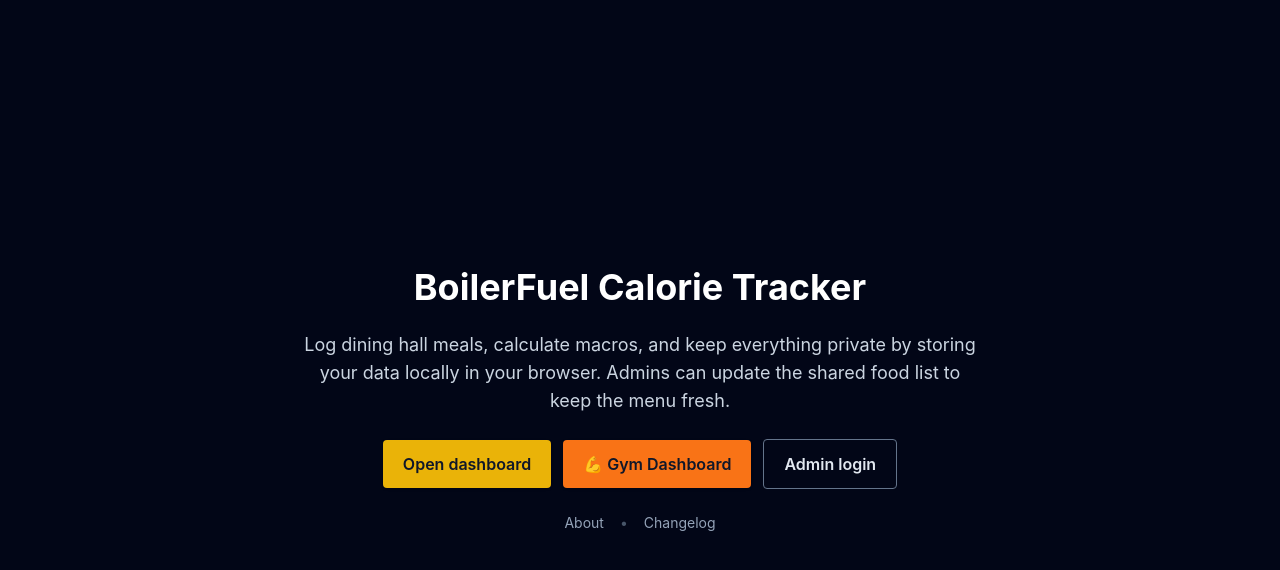
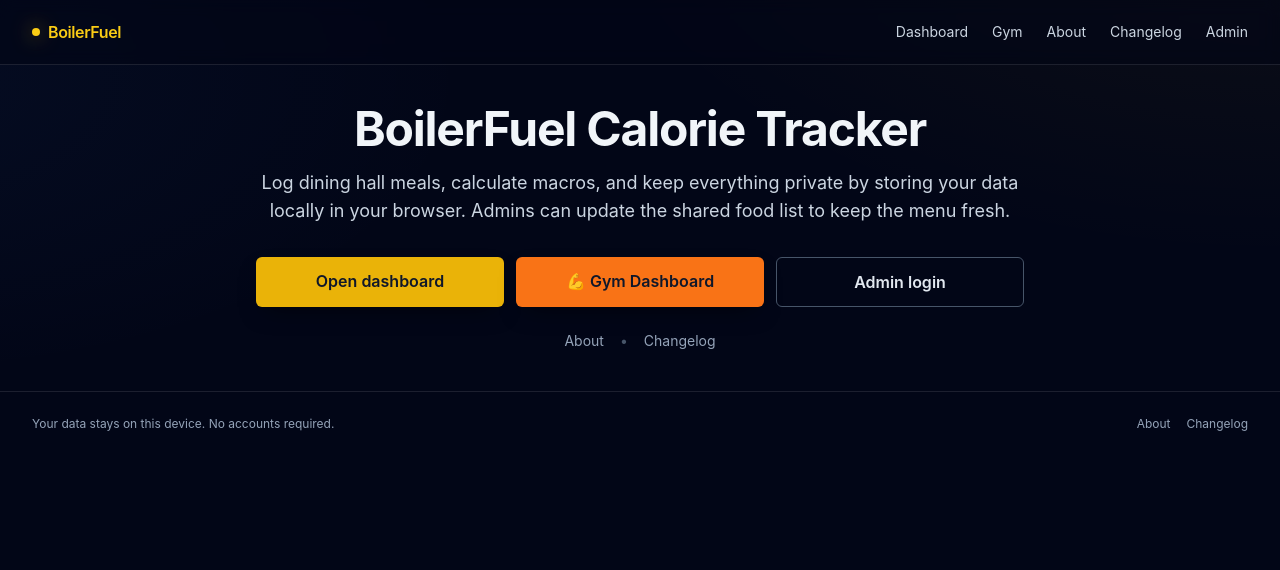
Before and after one commit to Dapize-Mo/boilerfuel-calorie-tracker, a Next.js app in the folder frontend/: page / in a window 1280 px wide. Shown: the top 570 px of the page. Built offline with nearby package versions, Linux system fonts and the light colour scheme.

Commit message:
UI polish: shared Layout header/footer, Tailwind theme tweaks, subtle background, and monorepo vercel.json for frontend build; refined homepage and dashboard visuals

```diff
--- /dev/null
+++ b/frontend/components/Layout.jsx
@@ -0,0 +1,122 @@
+import { useState, useEffect } from 'react';
+import Link from 'next/link';
+
+export default function Layout({ children }) {
+  const [open, setOpen] = useState(false);
+
+  // Close mobile menu on route change hash or resize
+  useEffect(() => {
+    function onResize() {
+      if (window.innerWidth >= 1024) setOpen(false);
+    }
+    window.addEventListener('resize', onResize);
+    return () => window.removeEventListener('resize', onResize);
+  }, []);
+
+  return (
+    <div className="min-h-screen bg-slate-950 text-slate-100 antialiased">
+      <Header open={open} setOpen={setOpen} />
+      <main className="container mx-auto px-4 sm:px-6 lg:px-8 py-6 lg:py-10">
+        {children}
+      </main>
+      <Footer />
+    </div>
+  );
+}
+
+function Header({ open, setOpen }) {
+  return (
+    <header className="sticky top-0 z-40 border-b border-white/10 backdrop-blur supports-[backdrop-filter]:bg-slate-950/60">
+      <div className="container mx-auto px-4 sm:px-6 lg:px-8">
+        <div className="flex h-16 items-center justify-between">
+          <Link href="/" className="flex items-center gap-2 font-semibold text-yellow-400">
+            <span className="inline-block h-2 w-2 rounded-full bg-yellow-400 shadow-[0_0_20px_rgba(250,204,21,0.7)]" />
+            <span className="tracking-tight">BoilerFuel</span>
+          </Link>
+
+          <nav className="hidden lg:flex items-center gap-6 text-sm">
+            <HeaderLink href="/dashboard">Dashboard</HeaderLink>
+            <HeaderLink href="/gym">Gym</HeaderLink>
+            <HeaderLink href="/about">About</HeaderLink>
+            <HeaderLink href="/changelog">Changelog</HeaderLink>
+            <HeaderLink href="/admin">Admin</HeaderLink>
+          </nav>
+
+          <button
+            aria-label="Toggle menu"
+            className="lg:hidden inline-flex items-center justify-center rounded-md border border-white/10 bg-white/5 p-2 text-slate-200 hover:bg-white/10 transition"
+            onClick={() => setOpen((v) => !v)}
+          >
+            <svg
+              xmlns="http://www.w3.org/2000/svg"
+              viewBox="0 0 24 24"
+              fill="none"
+              stroke="currentColor"
+              strokeWidth="2"
+              className="h-5 w-5"
+            >
+              {open ? (
+                <path strokeLinecap="round" strokeLinejoin="round" d="M6 18L18 6M6 6l12 12" />
+              ) : (
+                <path strokeLinecap="round" strokeLinejoin="round" d="M4 6h16M4 12h16M4 18h16" />
+              )}
+            </svg>
+          </button>
+        </div>
+      </div>
+
+      {open && (
+        <div className="border-t border-white/10 bg-slate-900/70 lg:hidden">
+          <div className="container mx-auto px-4 sm:px-6 lg:px-8 py-3">
+            <div className="grid gap-2 text-sm">
+              <MobileLink href="/dashboard" onClick={() => setOpen(false)}>Dashboard</MobileLink>
+              <MobileLink href="/gym" onClick={() => setOpen(false)}>Gym</MobileLink>
+              <MobileLink href="/about" onClick={() => setOpen(false)}>About</MobileLink>
+              <MobileLink href="/changelog" onClick={() => setOpen(false)}>Changelog</MobileLink>
+              <MobileLink href="/admin" onClick={() => setOpen(false)}>Admin</MobileLink>
+            </div>
+          </div>
+        </div>
+      )}
+    </header>
+  );
+}
+
+function HeaderLink({ href, children }) {
+  return (
+    <Link
+      href={href}
+      className="text-slate-300 hover:text-yellow-400 transition-colors"
+    >
+      {children}
+    </Link>
+  );
+}
+
+function MobileLink({ href, children, onClick }) {
+  return (
+    <Link
+      href={href}
+      onClick={onClick}
+      className="block rounded-md px-3 py-2 text-slate-200 hover:text-yellow-400 hover:bg-white/5 transition"
+    >
+      {children}
+    </Link>
+  );
+}
+
+function Footer() {
+  return (
+    <footer className="border-t border-white/10">
+      <div className="container mx-auto px-4 sm:px-6 lg:px-8 py-6 text-xs text-slate-400 flex flex-wrap items-center justify-between gap-3">
+        <p>
+          Your data stays on this device. No accounts required.
+        </p>
+        <div className="flex items-center gap-4">
+          <Link href="/about" className="hover:text-yellow-400 transition-colors">About</Link>
+          <Link href="/changelog" className="hover:text-yellow-400 transition-colors">Changelog</Link>
+        </div>
+      </div>
+    </footer>
+  );
+}
--- a/frontend/pages/_app.js
+++ b/frontend/pages/_app.js
@@ -1,6 +1,7 @@
 import '../styles/globals.css';
 import Head from 'next/head';
 import { useEffect } from 'react';
+import Layout from '../components/Layout';
 
 function MyApp({ Component, pageProps }) {
   useEffect(() => {
@@ -15,7 +16,9 @@ function MyApp({ Component, pageProps }) {
       <Head>
         <meta name="viewport" content="width=device-width, initial-scale=1" />
       </Head>
-      <Component {...pageProps} />
+      <Layout>
+        <Component {...pageProps} />
+      </Layout>
     </>
   );
 }
--- a/frontend/pages/dashboard.jsx
+++ b/frontend/pages/dashboard.jsx
@@ -433,9 +433,9 @@ export default function Dashboard() {
         <Head>
           <title>Loading... - BoilerFuel Dashboard</title>
         </Head>
-        <main className="min-h-screen bg-slate-950 text-white flex items-center justify-center">
+        <div className="min-h-[50vh] flex items-center justify-center">
           <div className="text-xl">Loading menu...</div>
-        </main>
+        </div>
       </>
     );
   }
@@ -446,18 +446,9 @@ export default function Dashboard() {
         <title>BoilerFuel Dashboard - Track Your Meals</title>
         <meta name="description" content="Track your meals and activities with BoilerFuel calorie tracker" />
       </Head>
-      <main className="min-h-screen bg-slate-950 text-white p-6">
+      <div>
         <div className="mx-auto max-w-6xl space-y-6">
-          {/* Navigation */}
-          <nav className="flex items-center gap-4 text-sm text-slate-400">
-            <Link href="/" className="hover:text-yellow-400 transition-colors">← Home</Link>
-            <span className="text-slate-600">|</span>
-            <Link href="/gym" className="hover:text-yellow-400 transition-colors">💪 Gym</Link>
-            <span className="text-slate-600">|</span>
-            <Link href="/about" className="hover:text-yellow-400 transition-colors">About</Link>
-            <span className="text-slate-600">|</span>
-            <Link href="/changelog" className="hover:text-yellow-400 transition-colors">Changelog</Link>
-          </nav>
+          {/* Global header provides navigation */}
 
           <header className="flex flex-col gap-4 md:flex-row md:items-center md:justify-between">
             <div>
@@ -471,7 +462,8 @@ export default function Dashboard() {
             >
               Clear all logs
             </button>
-          </header>        {menuError && (
+          </header>
+        {menuError && (
           <div className="rounded border border-red-500 bg-red-500/10 px-4 py-3 text-red-400">
             {menuError}
           </div>
@@ -769,7 +761,7 @@ export default function Dashboard() {
           </section>
         </div>
       </div>
-    </main>
+  </div>
     </>
   );
 }
--- a/frontend/pages/index.jsx
+++ b/frontend/pages/index.jsx
@@ -8,50 +8,42 @@ export default function Home() {
         <title>BoilerFuel Calorie Tracker - Home</title>
         <meta name="description" content="Track dining hall meals, calculate macros, and keep your data private" />
       </Head>
-      <main className="min-h-screen bg-slate-950 text-white flex items-center justify-center p-6">
-        <section className="max-w-2xl space-y-6 text-center">
-          <h1 className="text-4xl font-bold">BoilerFuel Calorie Tracker</h1>
-        <p className="text-lg text-slate-300">
+      <section className="mx-auto max-w-3xl text-center">
+        <h1 className="text-4xl sm:text-5xl font-bold tracking-tight">
+          BoilerFuel Calorie Tracker
+        </h1>
+        <p className="mt-4 text-lg text-slate-300">
           Log dining hall meals, calculate macros, and keep everything private by storing your data
           locally in your browser. Admins can update the shared food list to keep the menu fresh.
         </p>
-        <div className="flex flex-col items-center justify-center gap-3 sm:flex-row">
+
+        <div className="mt-8 grid gap-3 sm:grid-cols-3">
           <Link
             href="/dashboard"
-            className="w-full rounded bg-yellow-500 px-5 py-3 text-center font-semibold text-slate-900 shadow hover:bg-yellow-600 sm:w-auto"
+            className="rounded-md bg-yellow-500 px-5 py-3 text-center font-semibold text-slate-900 shadow-soft transition hover:-translate-y-0.5 hover:bg-yellow-400"
           >
             Open dashboard
           </Link>
           <Link
             href="/gym"
-            className="w-full rounded bg-orange-500 px-5 py-3 text-center font-semibold text-slate-900 shadow hover:bg-orange-600 sm:w-auto"
+            className="rounded-md bg-orange-500 px-5 py-3 text-center font-semibold text-slate-900 shadow-soft transition hover:-translate-y-0.5 hover:bg-orange-400"
           >
             💪 Gym Dashboard
           </Link>
           <Link
             href="/admin"
-            className="w-full rounded border border-slate-500 px-5 py-3 text-center font-semibold text-slate-200 hover:border-yellow-500 hover:text-yellow-400 sm:w-auto"
+            className="rounded-md border border-slate-600 px-5 py-3 text-center font-semibold text-slate-200 transition hover:-translate-y-0.5 hover:border-yellow-500 hover:text-yellow-400"
           >
             Admin login
           </Link>
         </div>
-        <div className="flex items-center justify-center gap-4 mt-6 text-sm">
-          <Link
-            href="/about"
-            className="text-slate-400 hover:text-yellow-400 transition-colors"
-          >
-            About
-          </Link>
+
+        <div className="mt-6 flex items-center justify-center gap-4 text-sm">
+          <Link href="/about" className="text-slate-400 hover:text-yellow-400 transition-colors">About</Link>
           <span className="text-slate-600">•</span>
-          <Link
-            href="/changelog"
-            className="text-slate-400 hover:text-yellow-400 transition-colors"
-          >
-            Changelog
-          </Link>
+          <Link href="/changelog" className="text-slate-400 hover:text-yellow-400 transition-colors">Changelog</Link>
         </div>
       </section>
-    </main>
     </>
   );
 }
--- a/frontend/styles/globals.css
+++ b/frontend/styles/globals.css
@@ -11,4 +11,36 @@ body {
   font-family: 'Inter', system-ui, -apple-system, BlinkMacSystemFont, 'Segoe UI', sans-serif;
   background-color: #020617;
   color: #f8fafc;
+  text-rendering: optimizeLegibility;
+  -webkit-font-smoothing: antialiased;
+  -moz-osx-font-smoothing: grayscale;
 }
+
+::selection {
+  background: rgba(250, 204, 21, 0.25); /* yellow-400/25 */
+}
+
+/* Focus styles for keyboard users */
+:where(a, button, input, select, textarea):focus-visible {
+  outline: 2px solid rgba(250, 204, 21, 0.85);
+  outline-offset: 2px;
+  border-radius: 0.375rem;
+}
+
+/* Subtle background texture */
+.bg-slate-950 {
+  background-image:
+    radial-gradient(1200px 700px at 100% -20%, rgba(250, 204, 21, 0.06), transparent 60%),
+    radial-gradient(1000px 500px at -10% 10%, rgba(59, 130, 246, 0.05), transparent 60%),
+    radial-gradient(800px 600px at 50% 120%, rgba(16, 185, 129, 0.05), transparent 60%);
+}
+
+/* Motion safety for users preferring reduced motion */
+@media (prefers-reduced-motion: reduce) {
+  * {
+    animation-duration: 0.01ms !important;
+    animation-iteration-count: 1 !important;
+    transition-duration: 0.01ms !important;
+    scroll-behavior: auto !important;
+  }
+}
--- a/frontend/tailwind.config.js
+++ b/frontend/tailwind.config.js
@@ -2,7 +2,20 @@
 module.exports = {
   content: ['./pages/**/*.{js,jsx}', './components/**/*.{js,jsx}'],
   theme: {
-    extend: {},
+    container: {
+      center: true,
+      padding: {
+        DEFAULT: '1rem',
+        sm: '1.25rem',
+        lg: '2rem',
+        xl: '2.5rem',
+      },
+    },
+    extend: {
+      boxShadow: {
+        'soft': '0 10px 25px -10px rgba(0,0,0,0.6)',
+      },
+    },
   },
   plugins: [],
 };
```
Also changed, not shown: 2 other files (tests, documents, lock files or other folders).
